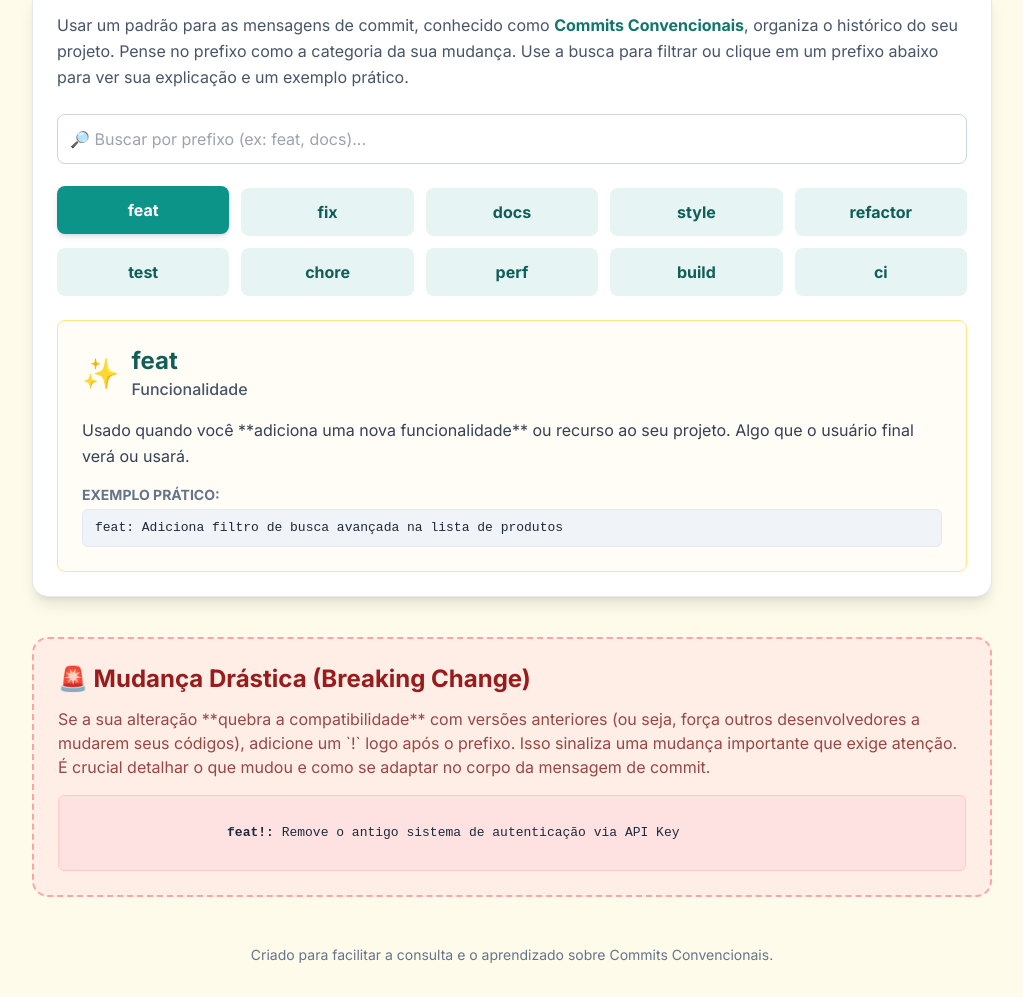
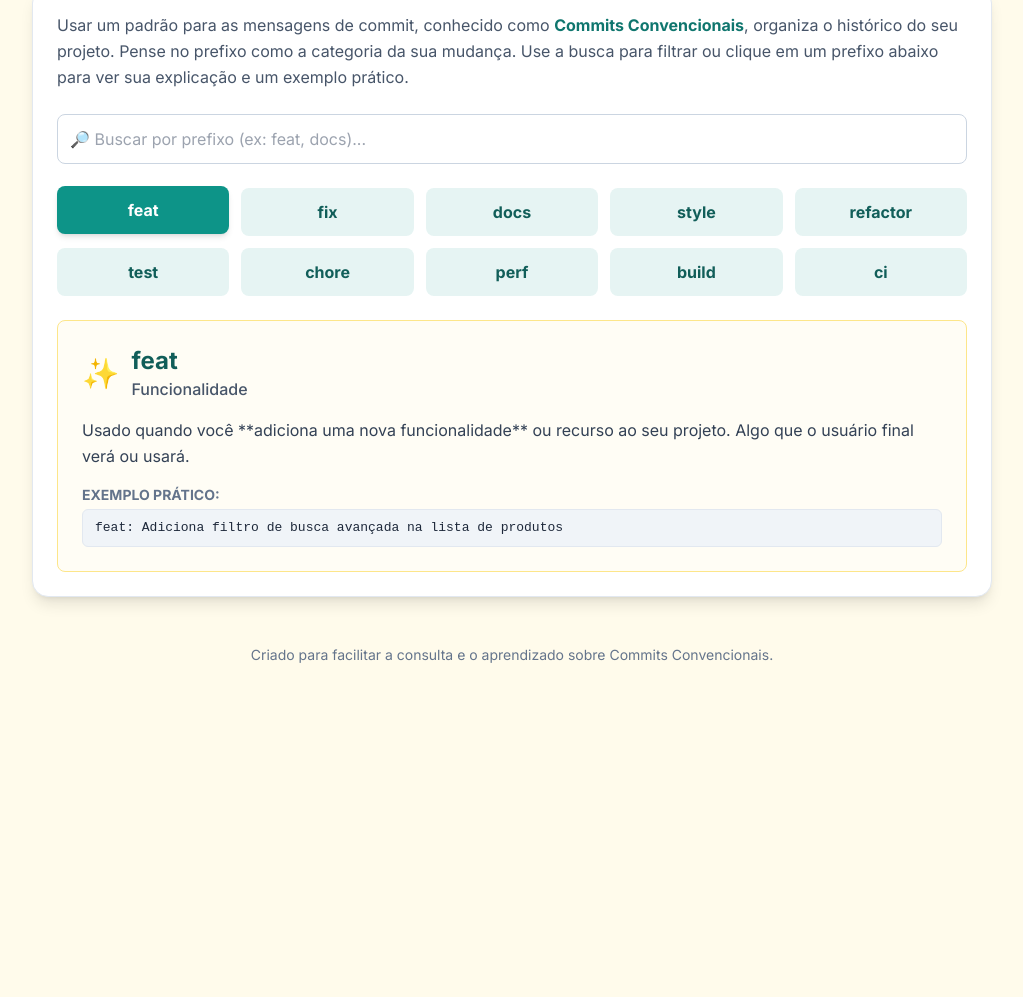
Before and after one commit to Gaaldra/Gaaldra.github.io, a plain HTML site: page index.html in a window 1280 px wide. Shown: the part 169-1166 px from the top of the page, without its empty margins (128-1151 px from the left). After the commit the page ends 866 px from the top, so only its background shows below. Drawn offline with nearby package versions, Linux system fonts and the light colour scheme.

Commit message:
Update index.html

```diff
--- a/index.html
+++ b/index.html
@@ -59,16 +59,6 @@
                 </div>
 
                 <div id="prefix-details" class="bg-amber-50/50 p-6 rounded-lg border border-amber-200 min-h-[200px] transition-all duration-300">
-                </div>
-            </section>
-
-            <section id="breaking-change" class="mt-10 bg-red-100/50 border-2 border-dashed border-red-300 p-6 rounded-2xl">
-                <h2 class="text-2xl font-bold text-red-800 mb-3">🚨 Mudança Drástica (Breaking Change)</h2>
-                <p class="text-red-900/80 mb-4">
-                    Se a sua alteração **quebra a compatibilidade** com versões anteriores (ou seja, força outros desenvolvedores a mudarem seus códigos), adicione um `!` logo após o prefixo. Isso sinaliza uma mudança importante que exige atenção. É crucial detalhar o que mudou e como se adaptar no corpo da mensagem de commit.
-                </p>
-                <div class="commit-example bg-red-100 border-red-200">
-                    <span class="font-bold">feat!:</span> Remove o antigo sistema de autenticação via API Key
                 </div>
             </section>
         </main>
```
